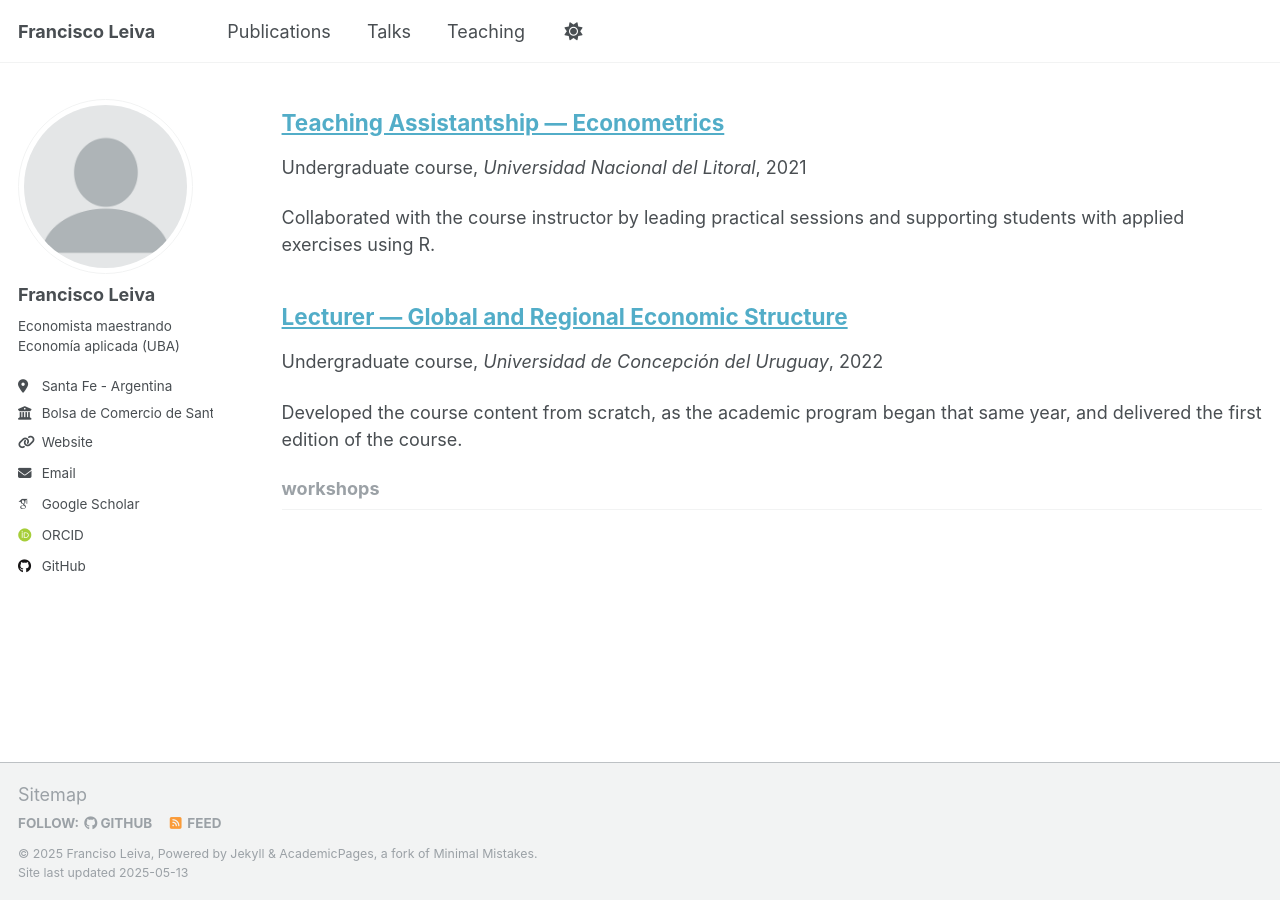
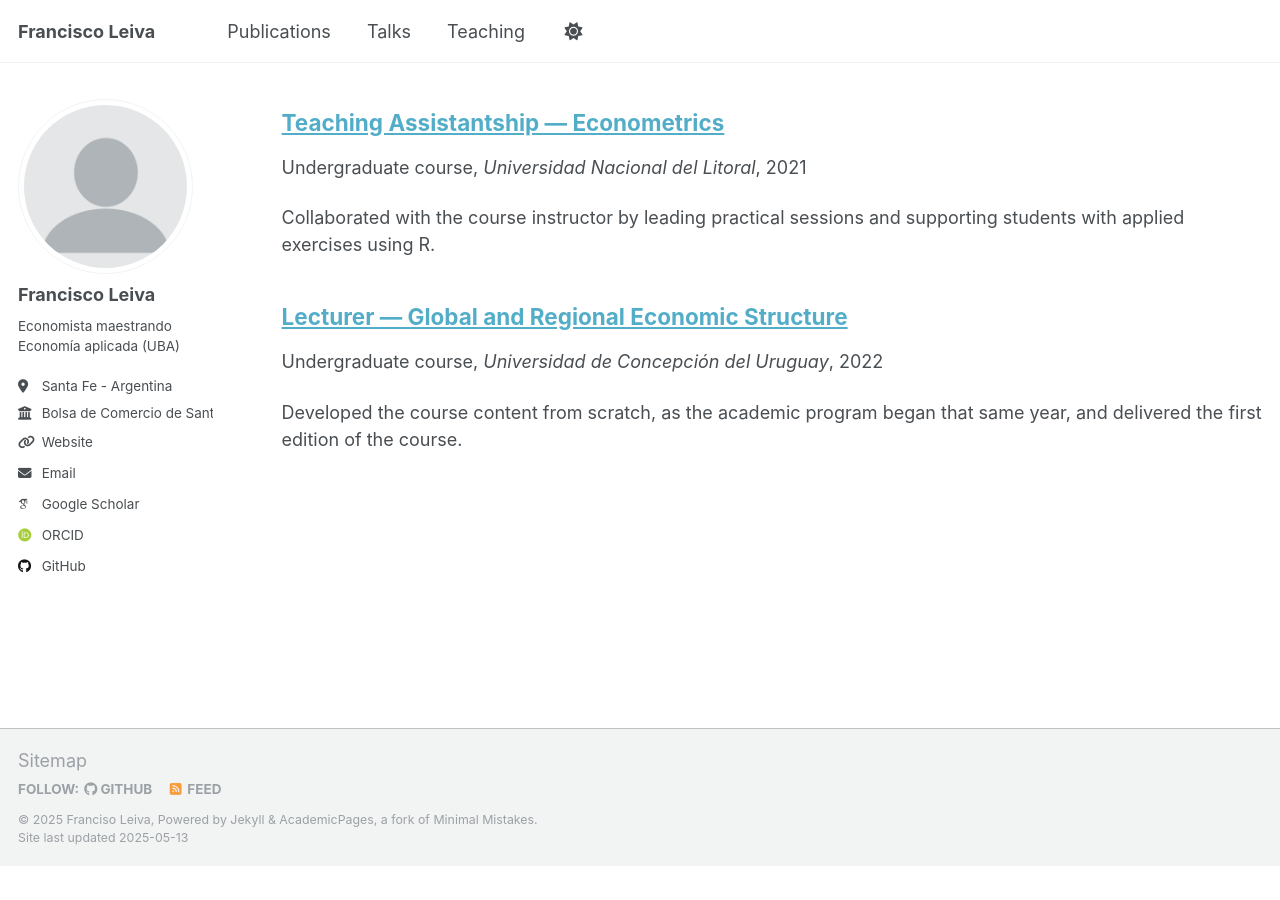
Before and after one commit to franlecam/franlecam.github.io, a Jekyll site: the page built from _pages/collection-archive.html, in a window 1280 px wide and 900 px high, scrolled down 2569 px. Built offline with Jekyll 4.4.1, drawn with Linux system fonts in a browser that asks for light colours; some web fonts are replaced; a file with an impossible date is left out; after the commit the page ends 3435 px from its top, so only the background shows below that.

Commit message:
Update _config.yml

```diff
--- a/_config.yml
+++ b/_config.yml
@@ -220,9 +220,6 @@ collections:
   publications:
     output: true
     permalink: /:collection/:path/
-  workshops:
-    output: true
-    permalink: /workshops/:path/
   portfolio:
     output: true
     permalink: /:collection/:path/
```
